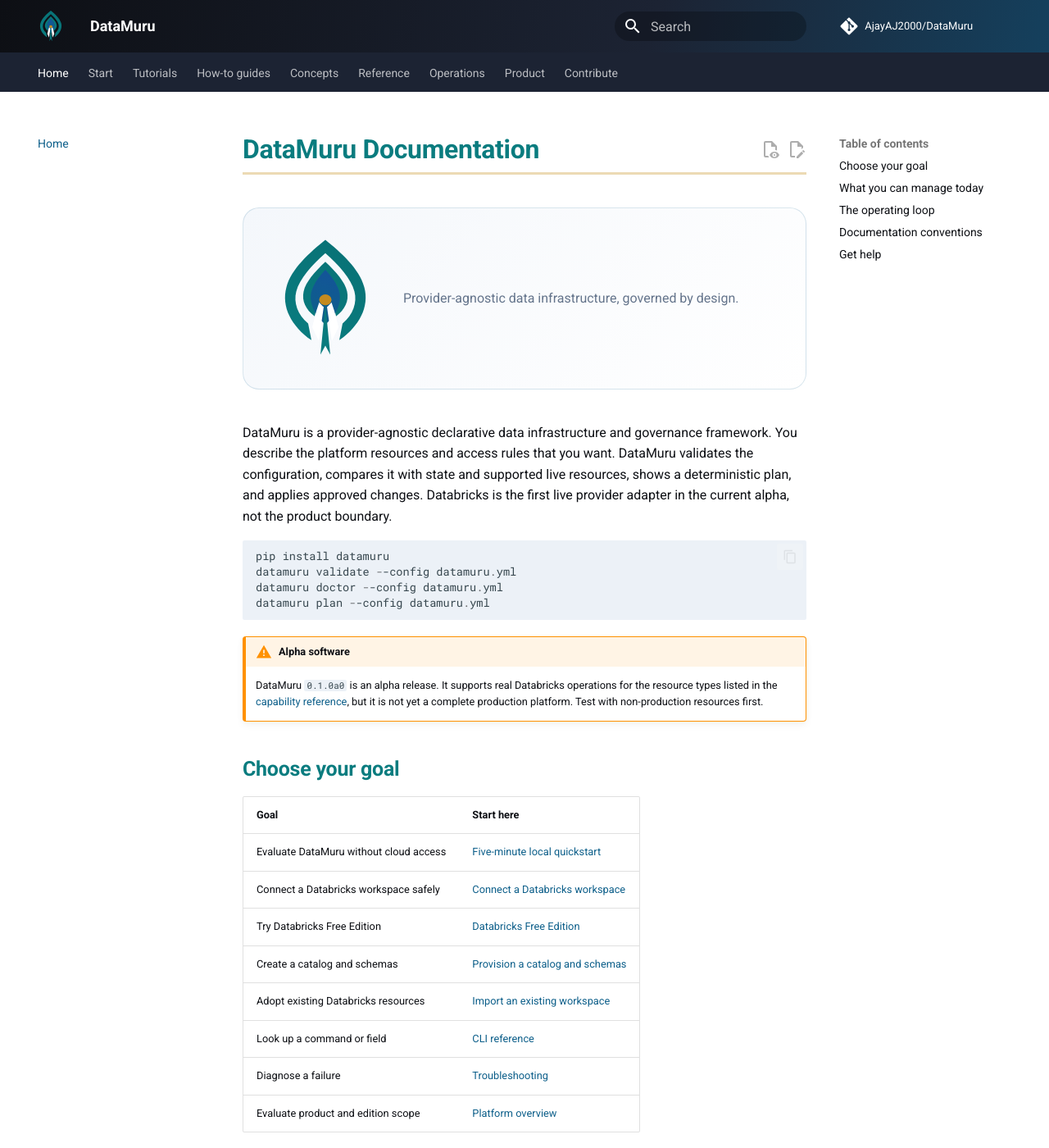
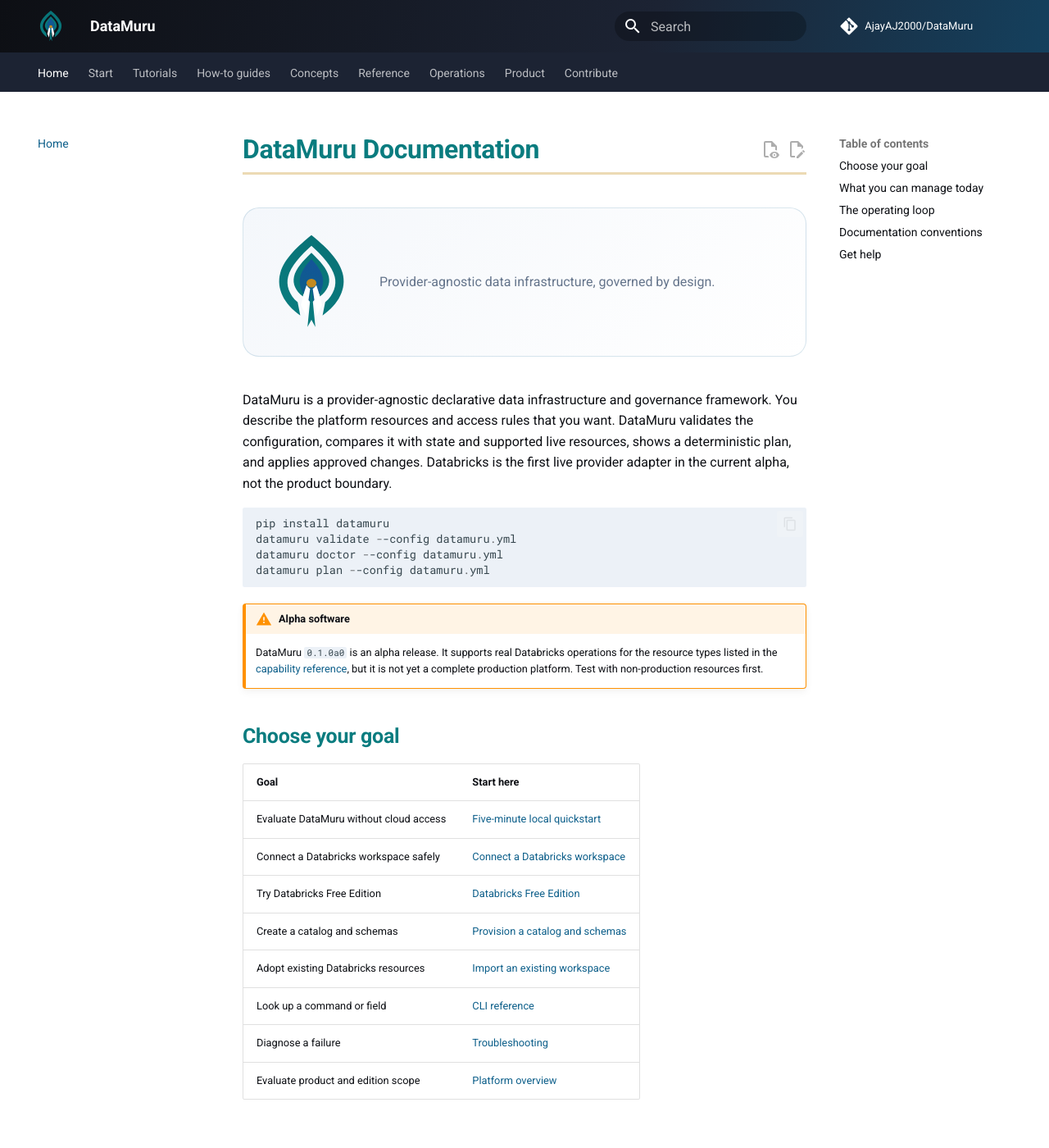
Before and after one commit to AjayAJ2000/DataMuru, an MkDocs documentation site: the page built from docs/index.md, in a window 1280 px wide and 1400 px high. Shown: the whole window at 82% size. Built offline with MkDocs 1.6.1 and Material for MkDocs 9.7.7, drawn with Linux system fonts in a browser that asks for light colours; comment, search, counter and statistics services are not loaded.

Commit message:
Align docs logo presentation

```diff
--- a/docs/index.md
+++ b/docs/index.md
@@ -1,7 +1,7 @@
 # DataMuru Documentation
 
 <div class="dm-docs-hero">
-  <img src="assets/datamuru-mark.svg" alt="DataMuru Vel Eye logo">
+  <img src="assets/datamuru-mark.svg" alt="DataMuru Vel Eye logo" width="96" height="120">
   <div>
     <p>Provider-agnostic data infrastructure, governed by design.</p>
   </div>
--- a/docs/stylesheets/extra.css
+++ b/docs/stylesheets/extra.css
@@ -38,17 +38,17 @@
   border: 1px solid rgba(13, 95, 138, 0.15);
   border-radius: 1rem;
   display: grid;
-  gap: 1.5rem;
-  grid-template-columns: minmax(90px, 130px) 1fr;
+  gap: 1.75rem;
+  grid-template-columns: 96px 1fr;
   margin: 0 0 2rem;
-  padding: 1.75rem;
+  padding: 1.5rem 1.75rem;
 }
 
 .dm-docs-hero img {
   display: block;
   margin: 0 auto;
-  max-height: 150px;
-  width: auto;
+  height: 120px;
+  width: 96px;
 }
 
 .dm-docs-hero h1 {
```
Also changed, not shown: README.md (+1 -1 lines).
